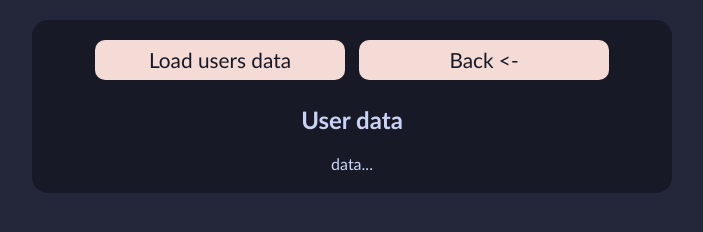
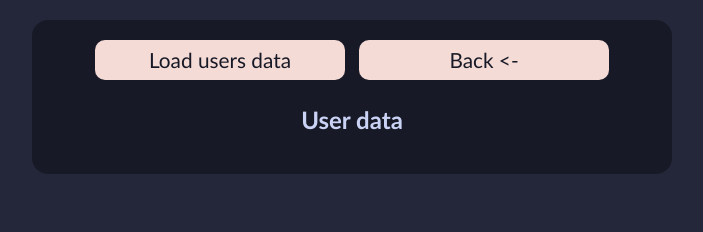
Before and after one commit to SergeyTsybrenok/Practic3Form, a website with bundled scripts: page adminPanel.html in a window 1280 px wide. Both pictures are taken after a click on the button "Load users data". Shown: the part 82-314 px from the top of the page, without its empty margins (288-991 px from the left). Built offline with nearby package versions, Linux system fonts and the light colour scheme.

Commit message:
first get user data

```diff
--- a/adminPanel.html
+++ b/adminPanel.html
@@ -15,7 +15,7 @@
         </div>
 
         <h2>User data</h2>
-        <div class="userdata">
+        <div id="userdataText" class="userdata">
             data...
 
         </div>
--- a/src/AdminPanel.ts
+++ b/src/AdminPanel.ts
@@ -1,14 +1,18 @@
 import * as BrowserTools from "./BrowserTools.js";
 
-type BrowserLocalInstance = InstanceType<typeof BrowserTools.BrowserLocal>;
 
 //#region CONSTANTS
-const browserLocal: BrowserLocalInstance = BrowserTools.BrowserLocal.getInstance();
+const browserLocal: BrowserTools.BrowserLocal = BrowserTools.BrowserLocal.getInstance();
+
 
 const backButton = document.getElementById('backButton') as HTMLButtonElement;
 const loadUserDataButton = document.getElementById('loadUserDataButton') as HTMLButtonElement;
+const userdataText = document.getElementById('userdataText') as HTMLElement;
 //#endregion
 
+document.addEventListener('DOMContentLoaded', function (e) {
+    browserLocal.Initializate();
+});
 
 backButton.addEventListener('click', function (e) {
     window.location.href = "index.html";
@@ -16,4 +20,7 @@ backButton.addEventListener('click', function (e) {
 
 loadUserDataButton.addEventListener('click', function (e) {
     console.log("Try load data");
+    const userData: BrowserTools.UserData[] = browserLocal.GetAllUserData();
+    userdataText.textContent = userData[0]?.userName ?? null;
+    console.log(userData[0]?.userName + "user");
 });
--- a/src/script.ts
+++ b/src/script.ts
@@ -93,6 +93,8 @@ function TrySend () {
         const userData: BrowserTools.UserData = GetUserDataFromForm(mainForm);
         browserLocal.SaveUserData(userData);
         AddNotification(`${userData.userName} data saved!`)
+        console.log(userData.userName);
+        console.log(browserLocal.GetAllUserData()[0]?.userName);
     }
 
 }
```
